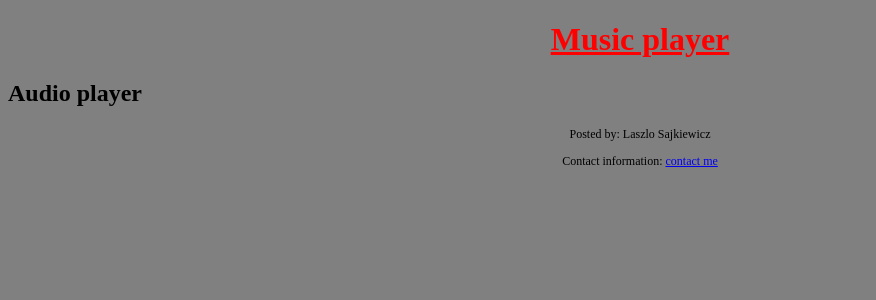
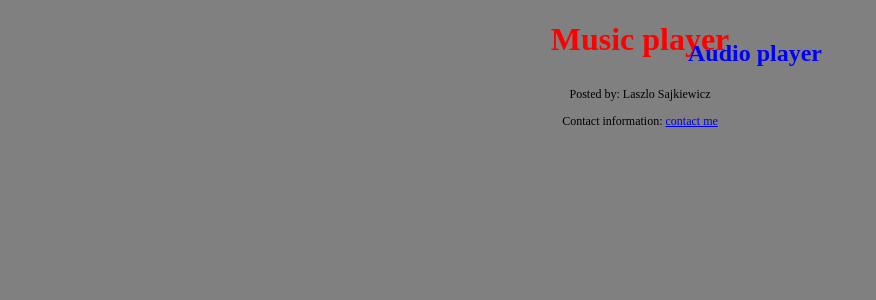
Before and after one commit to Laszlo-Sajkiewicz/Music-Player, a PHP site: page / in a window 1280 px wide. Shown: the top 300 px of the page, without its empty margins (0-876 px from the left). Run offline with PHP 8.4, Linux system fonts and the light colour scheme.

Commit message:
add css to h2

```diff
--- a/Music-Player/View/music.view.css
+++ b/Music-Player/View/music.view.css
@@ -3,8 +3,13 @@ body{
 }
 h1{
   text-align: center;
-  text-decoration: underline;
   color: red;
+}
+h2 {
+  text-align: center;
+  color : blue;
+  margin-top : -40px;
+  margin-left : 230px;
 }
 img{
   margin-left: 200px;
```
